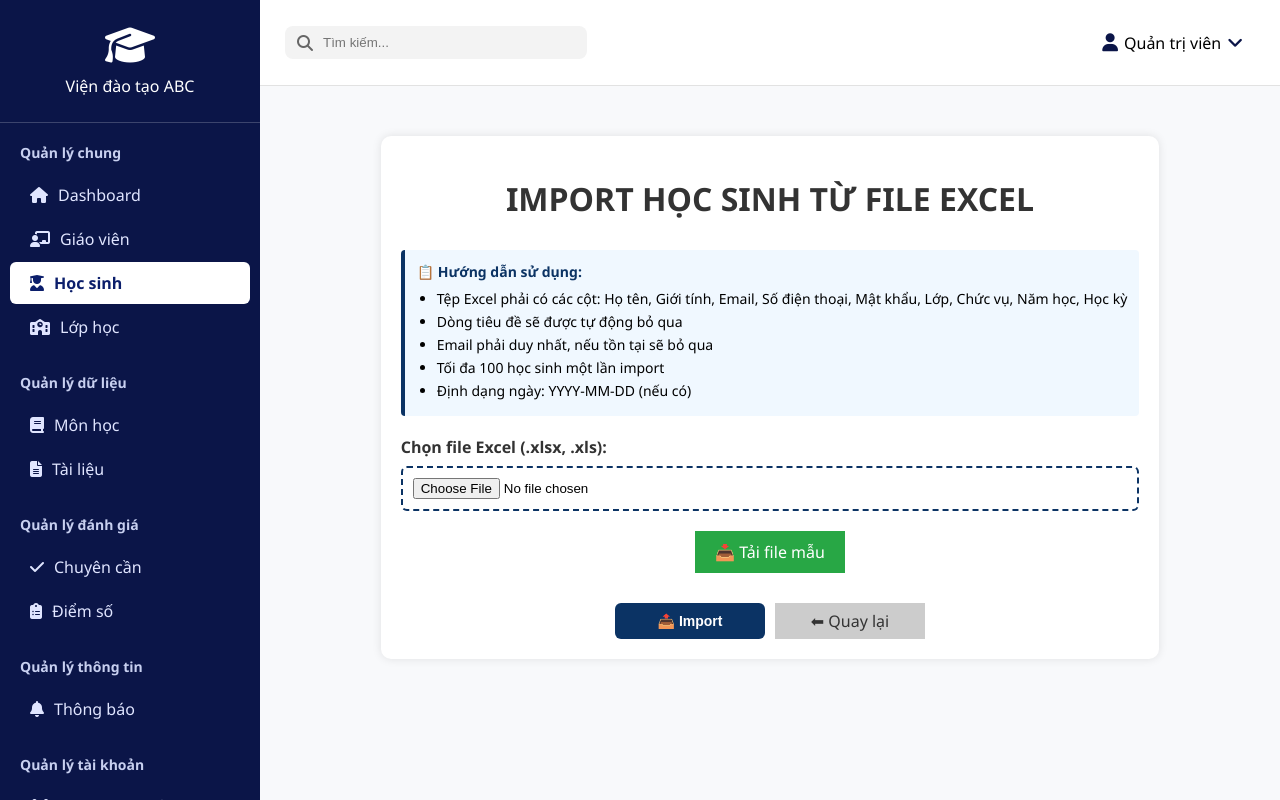
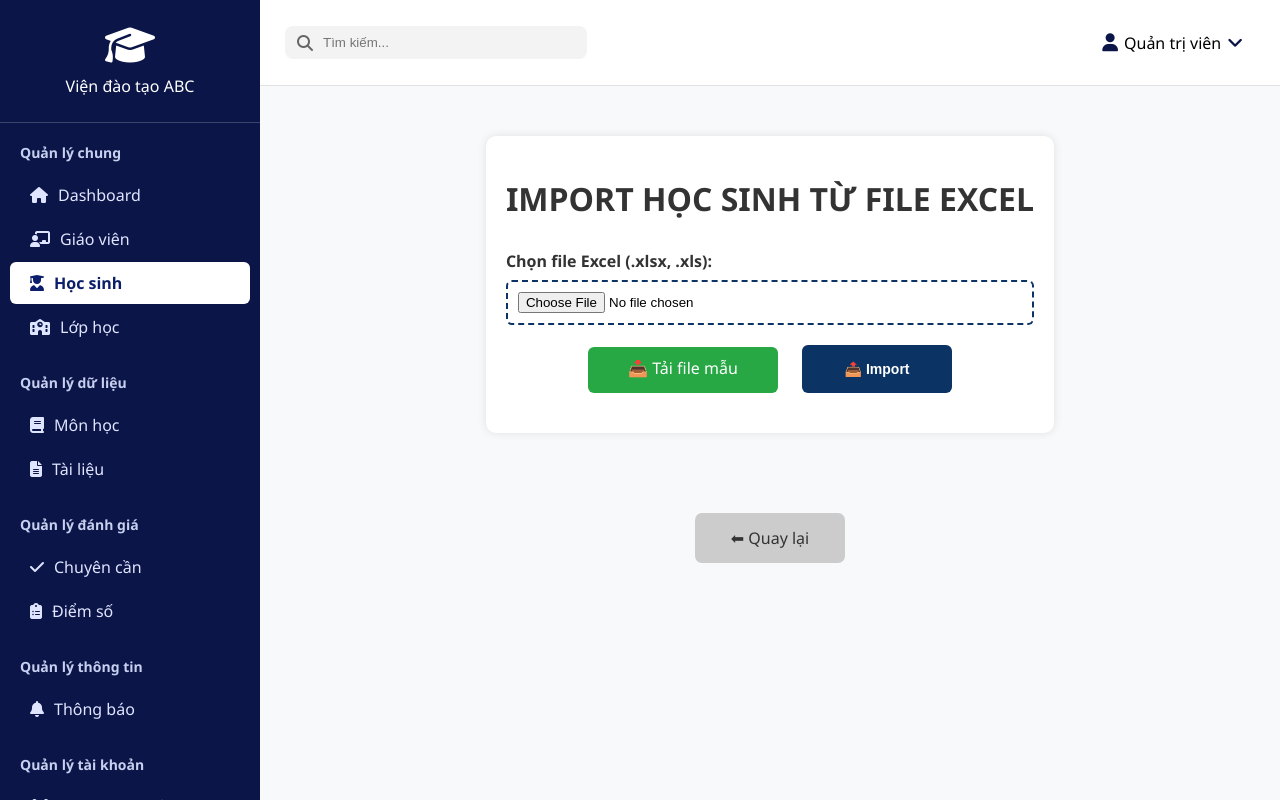
Before and after one commit to Hang-Naf/TNCNPM, a PHP site: page /pages/import_hocsinh.php in a window 1280 px wide. Run offline with PHP 8.4, Linux system fonts and the light colour scheme; the visitor is signed in with stand-in values (Sample User, id 1).

Commit message:
modified:   pages/import_giaovien.php 	modified:   pages/import_hocsinh.php

```diff
--- a/pages/import_giaovien.php
+++ b/pages/import_giaovien.php
@@ -152,8 +152,8 @@ if ($_SERVER["REQUEST_METHOD"] === "POST" && isset($_FILES["excelFile"])) {
             padding: 30px;
             border-radius: 12px;
             box-shadow: 0 2px 8px rgba(0, 0, 0, 0.1);
-            width: 95%;
-            margin: 25px;
+            width: 60%;
+            margin: 50px auto;
         }
 
         h2 {
--- a/pages/import_hocsinh.php
+++ b/pages/import_hocsinh.php
@@ -231,6 +231,7 @@ if ($_SERVER["REQUEST_METHOD"] === "POST" && isset($_FILES["excelFile"])) {
             background: #0b3364;
             color: white;
             width: 150px;
+            height: 48px;
         }
 
         .btn-import:hover {
@@ -345,17 +346,6 @@ if ($_SERVER["REQUEST_METHOD"] === "POST" && isset($_FILES["excelFile"])) {
         <div class="container">
             <h1>IMPORT HỌC SINH TỪ FILE EXCEL</h1>
 
-            <div class="info-box">
-                <h4>📋 Hướng dẫn sử dụng:</h4>
-                <ul>
-                    <li>Tệp Excel phải có các cột: Họ tên, Giới tính, Email, Số điện thoại, Mật khẩu, Lớp, Chức vụ, Năm học, Học kỳ</li>
-                    <li>Dòng tiêu đề sẽ được tự động bỏ qua</li>
-                    <li>Email phải duy nhất, nếu tồn tại sẽ bỏ qua</li>
-                    <li>Tối đa 100 học sinh một lần import</li>
-                    <li>Định dạng ngày: YYYY-MM-DD (nếu có)</li>
-                </ul>
-            </div>
-
             <form method="POST" enctype="multipart/form-data">
                 <div class="form-group">
                     <label for="excelFile">Chọn file Excel (.xlsx, .xls):</label>
@@ -363,14 +353,15 @@ if ($_SERVER["REQUEST_METHOD"] === "POST" && isset($_FILES["excelFile"])) {
                 </div>
 
                 <div class="sample-area">
-                    <a href="mau_import_hocsinh.xlsx" class="btn-sample" download>📥 Tải file mẫu</a>
+                    <a href="mau_import_hocsinh.xlsx" class="btn-sample" style="border-radius: 6px; width: 150px; height: 26px; margin-right: 20px;" download>📥 Tải file mẫu</a>
+                    <button type="submit" class="btn-import">📤 Import</button>
                 </div>
 
-                <div class="btn-container">
-                    <button type="submit" class="btn-import">📤 Import</button>
-                    <a href="qlhocsinh.php" class="btn-back" style="text-decoration:none; display:flex; align-items:center; justify-content:center;">⬅ Quay lại</a>
-                </div>
             </form>
+        </div>
+        <div class="btn-container">
+
+            <a href="qlhocsinh.php" class="btn-back" style="text-decoration:none; display:flex; align-items:center; border-radius: 7px; justify-content:center; width: 150px; height: 50px;">⬅ Quay lại</a>
         </div>
     </div>
 
```
